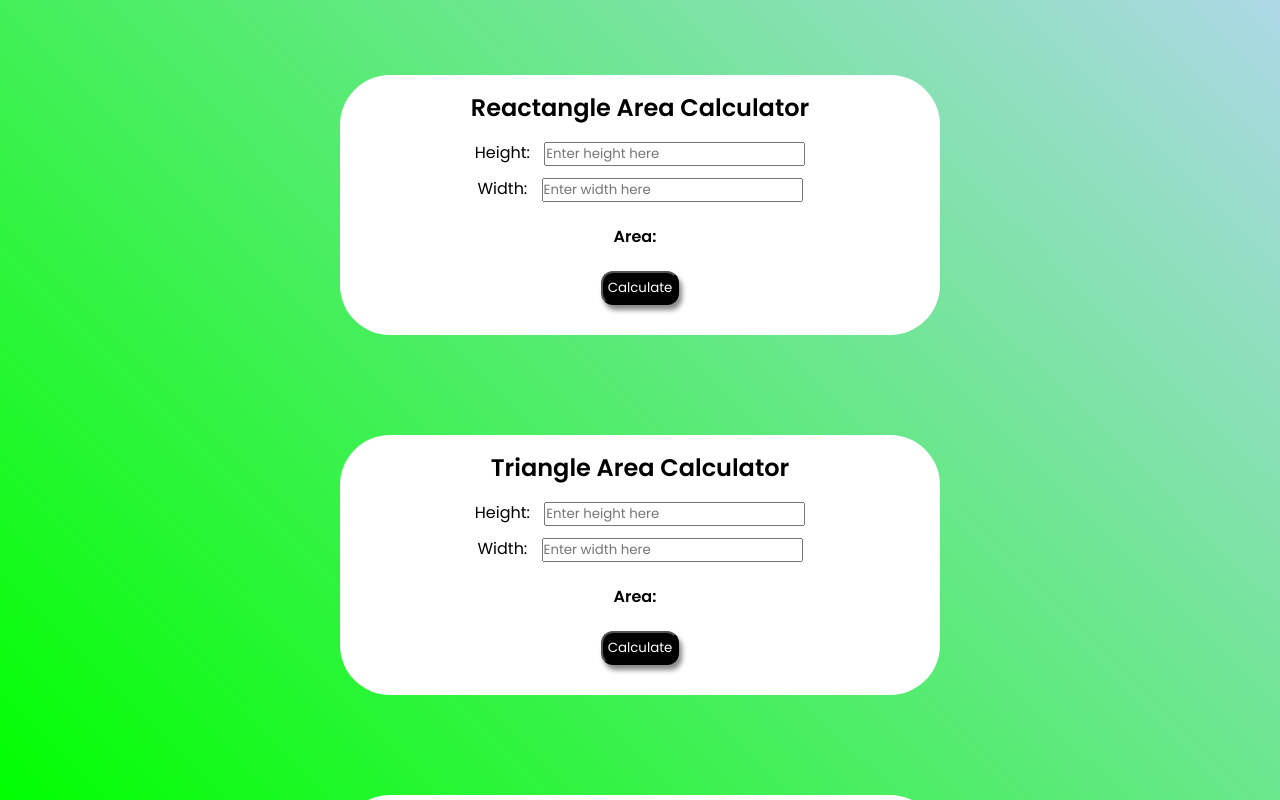
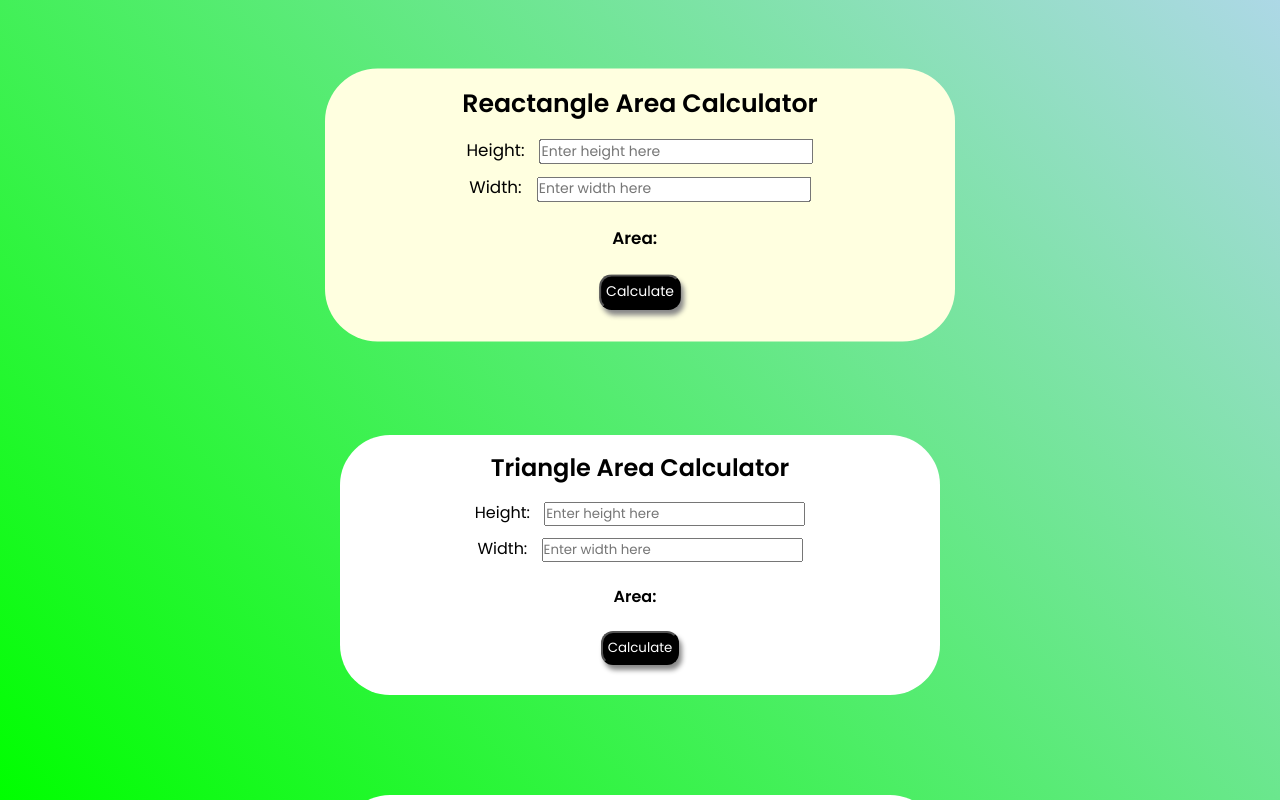
Before and after one commit to HenryMal/avivtask2, a plain HTML site: page index.html in a window 1280 px wide. In both pictures the pointer is over the element 640 px from the left and 205 px from the top of the page. Drawn offline with Linux system fonts and the light colour scheme.

Commit message:
added more hover effects

```diff
--- a/style.css
+++ b/style.css
@@ -29,6 +29,13 @@ body {
   background: #fff;
   transition: 0.5s;
 }
+
+.calculator_container:hover {
+  background: lightyellow;
+  transition: 0.5s;
+  transform: scale(1.05) perspective(1px);
+}
+
 .shape_name {
   margin-top: 15px;
   text-align: center;
@@ -57,6 +64,11 @@ body {
   transform: scale(1.2) perspective(1px);
 }
 
+.calculate:active {
+  background-color: rgb(126, 114, 93);
+  transition: 0.1s;
+}
+
 .calculations {
   display: flex;
   justify-content: center;
```
